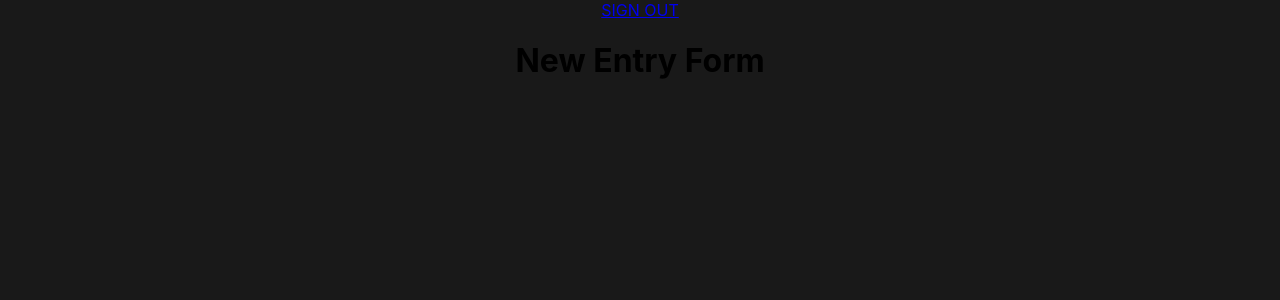
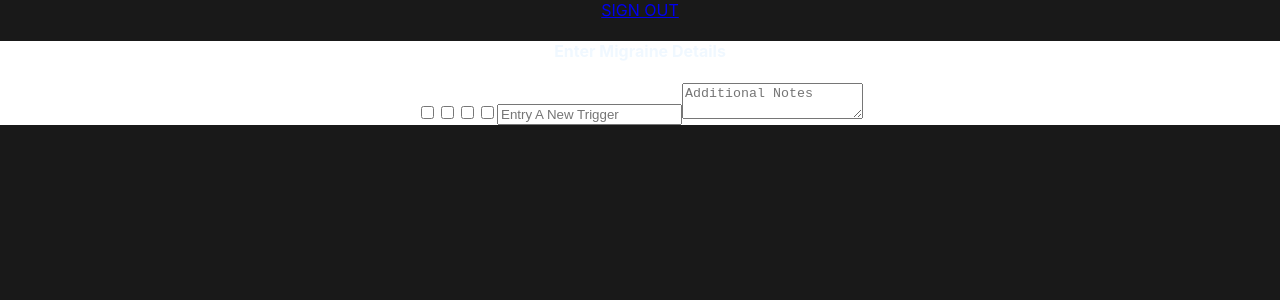
Before and after one commit to J-J-Tech/mst, a React (Create React App) app: page /newentry in a window 1280 px wide. Shown: the top 300 px of the page. Built offline with nearby package versions, Linux system fonts and the light colour scheme; no server answers.

Commit message:
added form component

```diff
--- a/src/App.js
+++ b/src/App.js
@@ -5,6 +5,7 @@ import './App.css';
 
 import SignInUpFlip from './components/sign-in-up-flip/sign-in-up-flip.component';
 import Navbar from './components/navbar/navbar.component';
+import NewEntryForm from './components/new-entry-form/new-entry-form.component';
 
 import { auth, createUserProfileDocument, firestore } from './firebase/firebase.utils';
 
@@ -42,7 +43,7 @@ const App = () => {
           render={() => <SignInUpFlip />}
         />
         <Route exact path='/newentry'
-          render={() => <h1>New Entry Form</h1>}
+          render={() => <NewEntryForm/>}
         />
       </Switch>
     </div>
--- /dev/null
+++ b/src/components/new-entry-form/new-entry-form.component.jsx
@@ -0,0 +1,67 @@
+import React, { useState } from 'react';
+import useToggle from "../../hooks/useToggle";
+import "./new-entry-form.styles.css";
+
+
+
+
+
+const NewEntryForm = () => {
+    const [date, setDate] = useState(null);
+    const [aura, toggleAura] = useToggle(false);
+    const [nausea, toggleNausea] = useToggle(false);
+    const [stormyWeather, toggleStormyWeather] = useToggle(false);
+    const [stress, toggleStress] = useToggle(false);
+    const [newTrigger, setNewTrigger] = useState("");
+    const [notes, setNotes] = useState("");
+
+    // const handleChange = e => {
+    // const {name, value} = e.target;
+    //     setNewEntry({
+    //         ...newEntry,
+    //         newEntry[e.target.name]: value
+    //     })
+    // }
+
+    console.log("aura", aura);
+    console.log("nausea", nausea);
+    console.log("stormyWeather", stormyWeather);
+    console.log("stress", stress);
+    console.log("newTrigger", newTrigger);
+    console.log("notes", notes);
+
+
+    return (
+        <div className='new-entry-form-container'>
+            <form className='new-entry-form'>
+                <h4>Enter Migraine Details</h4>
+                <input type='checkbox' className='trigger'
+                    onChange={toggleAura}
+                />
+                <input type='checkbox' className='trigger'
+                    onChange={toggleNausea}
+                />
+                <input type='checkbox' className='trigger'
+                    onChange={toggleStormyWeather}
+                />
+                <input type='checkbox' className='trigger'
+                    onChange={toggleStress}
+                />
+
+                <input type='text' className='new-trigger' placeholder='Entry A New Trigger'
+                    onChange={e => setNewTrigger(e.target.value)}
+                />
+                <textarea className='new-entry-textarea' placeholder='Additional Notes'
+                    onChange={e => setNotes(e.target.value)}
+                >
+                </textarea>
+
+
+
+            </form>
+
+        </div>
+    )
+}
+
+export default NewEntryForm;
--- /dev/null
+++ b/src/components/new-entry-form/new-entry-form.styles.css
@@ -0,0 +1,7 @@
+.new-entry-form-container {
+    background-color: white;
+}
+
+.new-entry-form {
+    color: aliceblue;
+}
```
Also changed, not shown: 1 other file (tests, documents, lock files or other folders).
